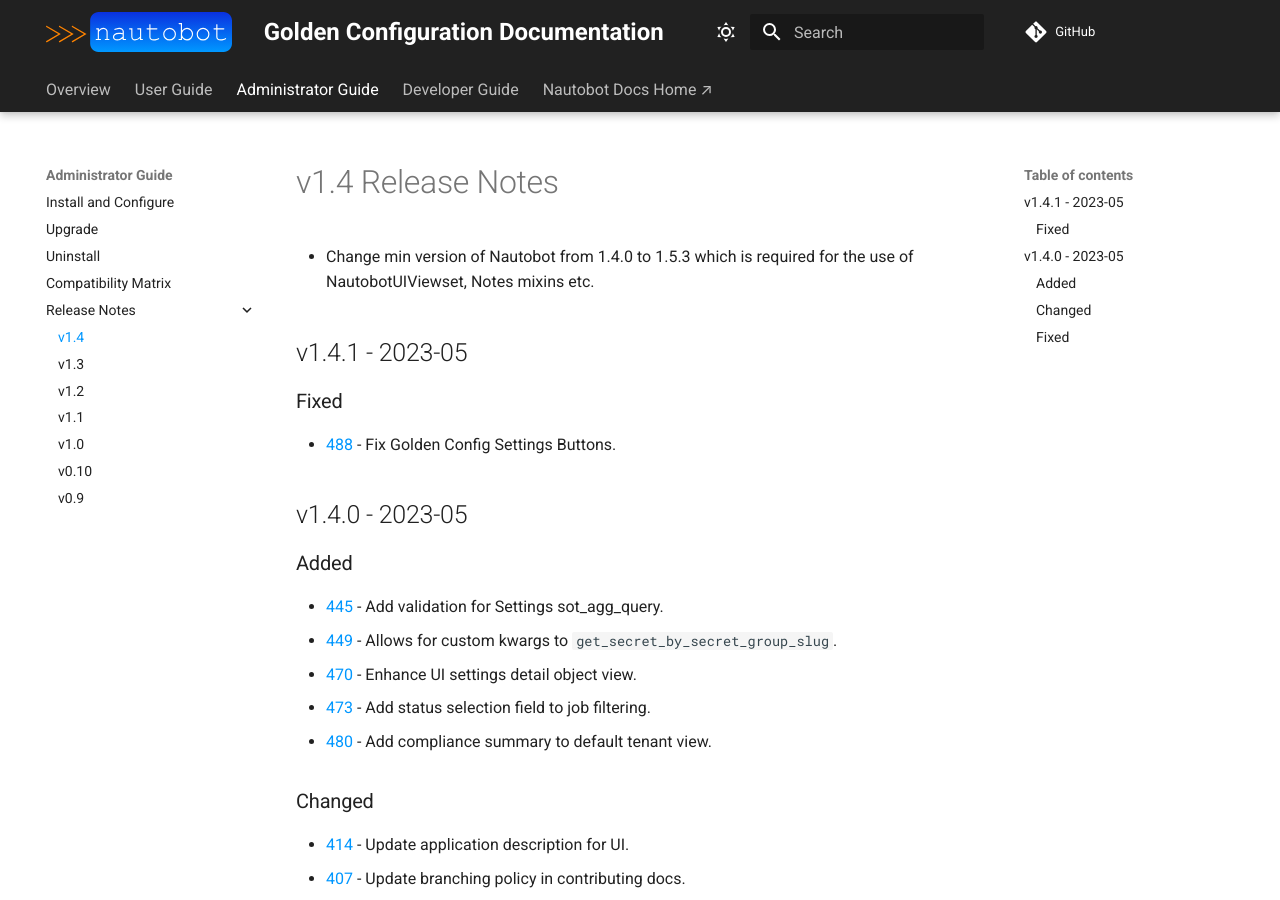
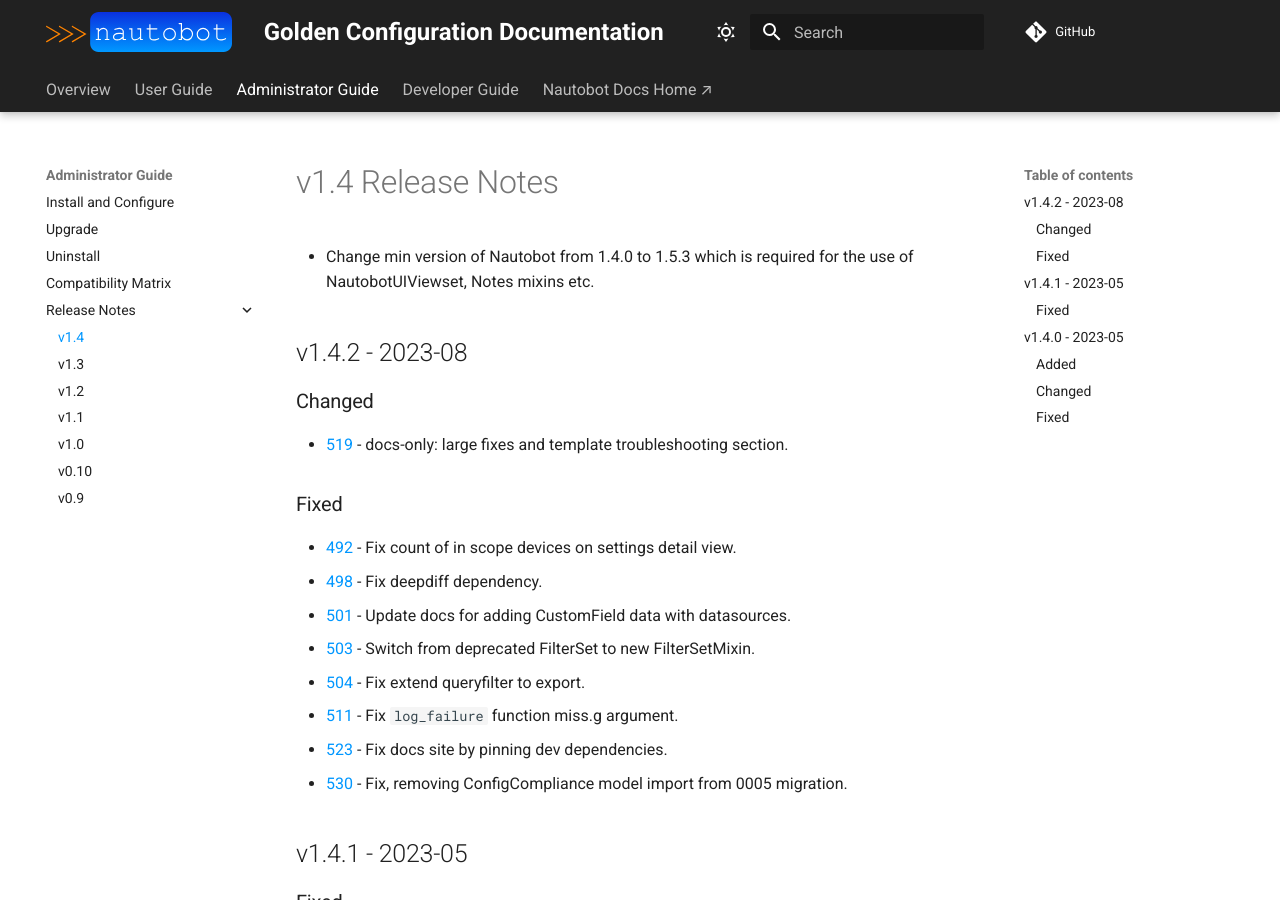
Before and after one commit to nautobot/nautobot-app-golden-config, an MkDocs documentation site: the page built from docs/admin/release_notes/version_1.4.md, in a window 1280 px wide and 900 px high. Built offline with MkDocs 1.6.1 and Material for MkDocs 9.7.7, drawn with Linux system fonts in a browser that asks for light colours; comment, search, counter and statistics services are not loaded.

Commit message:
Prep v1.4.2 release

```diff
--- a/docs/admin/release_notes/version_1.4.md
+++ b/docs/admin/release_notes/version_1.4.md
@@ -1,6 +1,23 @@
 # v1.4 Release Notes
 
 - Change min version of Nautobot from 1.4.0 to 1.5.3 which is required for the use of NautobotUIViewset, Notes mixins etc.
+
+## v1.4.2 - 2023-08
+
+### Changed
+
+- [519](https://github.com/nautobot/nautobot-plugin-golden-config/pull/519) - docs-only: large fixes and template troubleshooting section.
+
+### Fixed
+
+- [492](https://github.com/nautobot/nautobot-plugin-golden-config/pull/492) - Fix count of in scope devices on settings detail view.
+- [498](https://github.com/nautobot/nautobot-plugin-golden-config/pull/498) - Fix deepdiff dependency.
+- [501](https://github.com/nautobot/nautobot-plugin-golden-config/pull/501) - Update docs for adding CustomField data with datasources.
+- [503](https://github.com/nautobot/nautobot-plugin-golden-config/pull/503) - Switch from deprecated FilterSet to new FilterSetMixin.
+- [504](https://github.com/nautobot/nautobot-plugin-golden-config/pull/504) - Fix extend queryfilter to export.
+- [511](https://github.com/nautobot/nautobot-plugin-golden-config/pull/511) - Fix `log_failure` function miss.g argument.
+- [523](https://github.com/nautobot/nautobot-plugin-golden-config/pull/523) - Fix docs site by pinning dev dependencies.
+- [530](https://github.com/nautobot/nautobot-plugin-golden-config/pull/530) - Fix, removing ConfigCompliance model import from 0005 migration.
 
 ## v1.4.1 - 2023-05
 
--- a/pyproject.toml
+++ b/pyproject.toml
@@ -1,6 +1,6 @@
 [tool.poetry]
 name = "nautobot-golden-config"
-version = "1.4.1"
+version = "1.4.2"
 description = "A plugin for configuration on nautobot"
 authors = ["Network to Code, LLC", "<opensource@networktocode.com>"]
 
```
